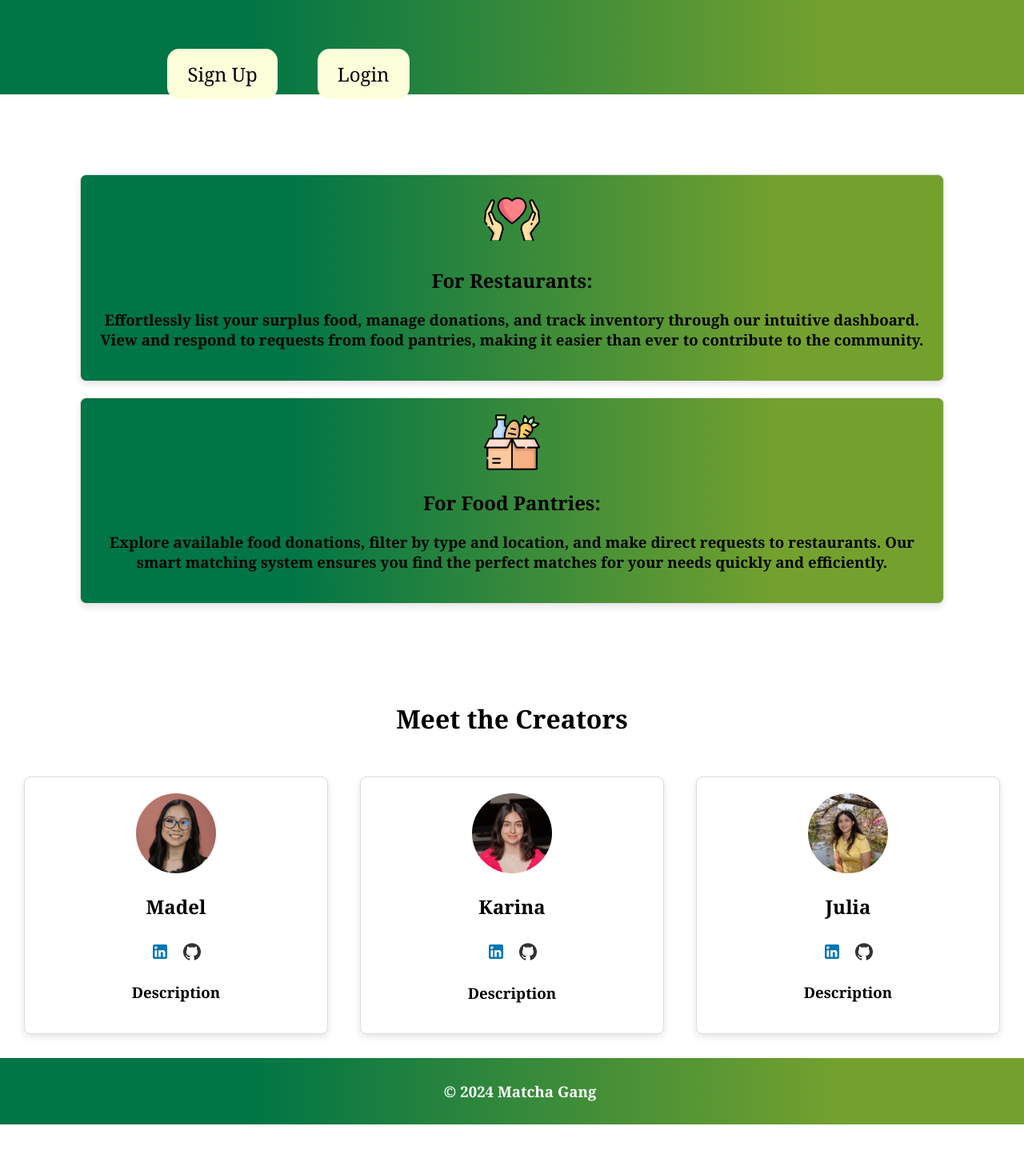
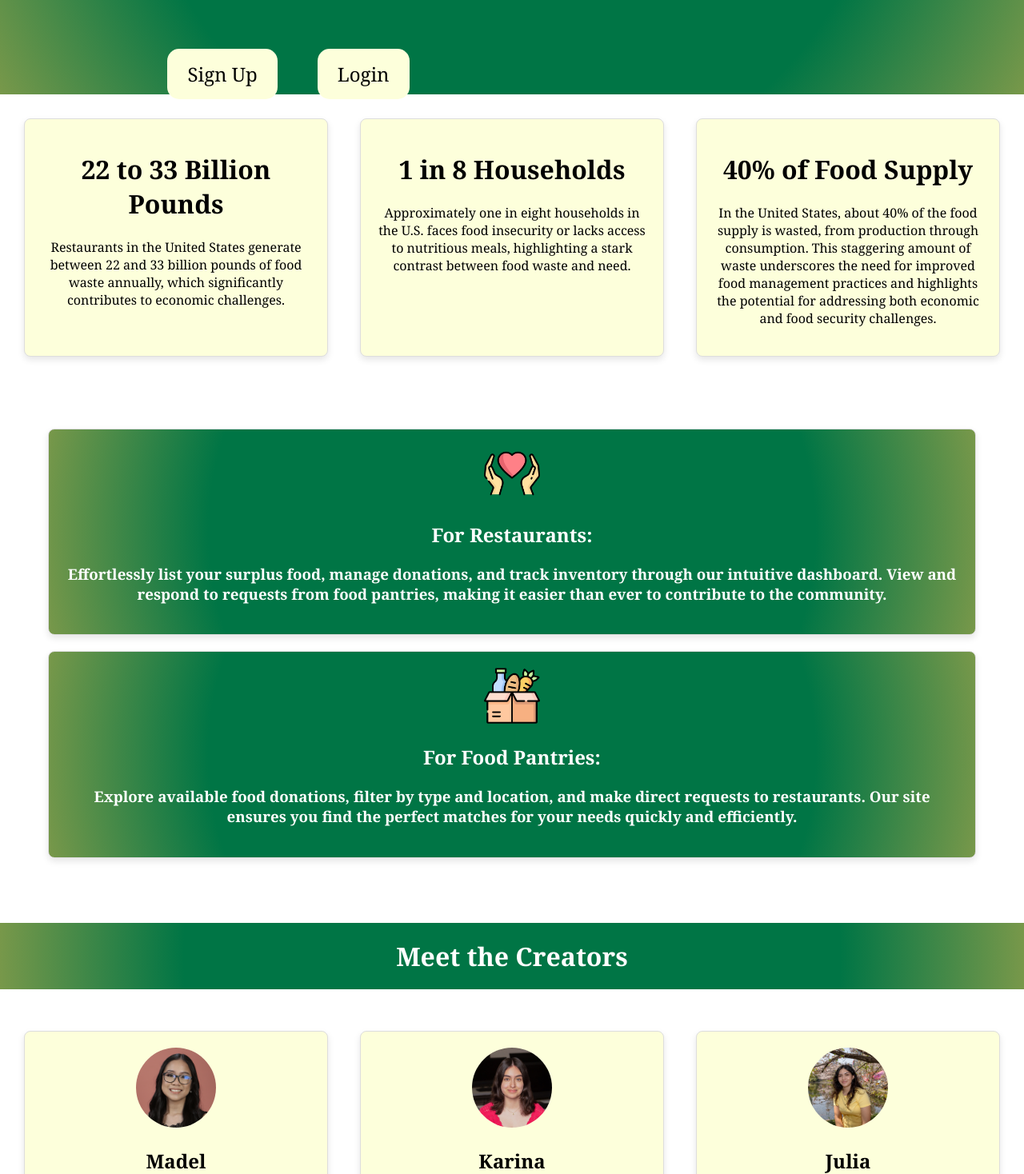
Before and after one commit to FTL-2024-Pod-C/leftover-love-ui, a React (Vite) app: page / in a window 1280 px wide. Shown: the part 662-2130 px from the top of the page at 80% size. Before the commit the page ends 2068 px from the top, so only its background shows below. Built offline with nearby package versions, Linux system fonts and the light colour scheme.

Commit message:
edits to css on landing page

```diff
--- a/src/Components/Footer/Footer.css
+++ b/src/Components/Footer/Footer.css
@@ -1,5 +1,6 @@
 .footer {
-    background: linear-gradient(90deg, rgba(0,117,69,1) 24%, rgba(116,161,46,1) 81%);
+    /* background: linear-gradient(90deg, rgba(0,117,69,1) 24%, rgba(116,161,46,1) 81%); */
+    background: radial-gradient(circle, rgba(0,117,69,1) 64%, rgba(120,152,74,1) 100%);
     color: white;
     text-align: center;
     padding: 10px;
--- a/src/Pages/EditProfilePageRestaurant.jsx
+++ b/src/Pages/EditProfilePageRestaurant.jsx
@@ -89,7 +89,6 @@ const EditProfilePageRestaurant = () => {
   };
 
   const sendImageToBackend = async (imageUrl) => {
-    const restaurantId = 1; // Replace with the actual restaurant ID
     try {
       const response = await axios.put(`${import.meta.env.VITE_BACKEND_URL}/restaurants/${restaurant.id}`, {profile_photo: imageUrl});
       console.log('Profile photo updated successfully:', response.data);
--- a/src/Pages/LandingPage.css
+++ b/src/Pages/LandingPage.css
@@ -1,6 +1,6 @@
 .headline-section {
     background: rgb(0,117,69);
-    background: linear-gradient(90deg, rgba(0,117,69,1) 24%, rgba(116,161,46,1) 81%);
+    background: radial-gradient(circle, rgba(0,117,69,1) 64%, rgba(120,152,74,1) 100%);
     padding: 0 100px;
     display: flex;
     justify-content: center;
@@ -14,10 +14,6 @@
     flex-direction: column;
     color: white;
 }
-
-/* .headline-section {
-
-} */
 
 .bullet-points li {
     margin-bottom: 10px;
@@ -67,21 +63,23 @@
     flex-wrap: wrap;
     align-items: center;
     justify-content: space-evenly;
-    padding: 40px;
     margin: 50px;
-    border-radius: 25px;
 }
 
 .stats {
-    color: black;
-    background: linear-gradient(90deg, rgba(0,117,69,1) 24%, rgba(116,161,46,1) 81%);
+    /* background: linear-gradient(90deg, rgba(0,117,69,1) 24%, rgba(116,161,46,1) 81%); */
+    background: radial-gradient(circle, rgba(0,117,69,1) 64%, rgba(120,152,74,1) 100%);
     border-radius: 20px;
     text-align: center;
     padding: 20px;
-    background-color: purple;
+    border: 1px solid #ddd;
+    color: white;
+    border-radius: 8px;
+    padding: 20px;
+    margin: 10px;
+    box-shadow: 0 4px 8px rgba(0, 0, 0, 0.1);
+    transition: transform 0.2s, box-shadow 0.2s;
 }
-
-
 
 .leftSide {
     color: white;
@@ -90,6 +88,9 @@
 
 .causeText {
     text-align: center;
+    color: white;
+    padding: 20px;
+    background: radial-gradient(circle, rgba(0,117,69,1) 64%, rgba(120,152,74,1) 100%);
 }
 
 .gridContainer {
@@ -105,34 +106,26 @@
     text-align: center;
 }
 
-.stats {
-    border: 1px solid #ddd;
-    border-radius: 8px;
-    padding: 20px;
-    margin: 10px;
-    box-shadow: 0 4px 8px rgba(0, 0, 0, 0.1);
-    transition: transform 0.2s, box-shadow 0.2s;
-    }
-
 .stats:hover {
     transform: translateY(-10px);
     box-shadow: 0 8px 16px rgba(0, 0, 0, 0.2);
 }
 
 .gridBox {
-    background-color: #fff;
+    background-color: #fdffdb;;
     border: 1px solid #ddd;
     border-radius: 8px;
     padding: 20px;
     margin: 10px;
     text-align: center;
     box-shadow: 0 4px 8px rgba(0, 0, 0, 0.1);
+    transition: transform 0.2s, box-shadow 0.2s;
     }
 
 .gridBox:hover {
     transform: translateY(-10px);
     box-shadow: 0 8px 16px rgba(0, 0, 0, 0.2);
-    }
+}
 
 .statNumber {
     font-size: 2em;
--- a/src/Pages/LandingPage.jsx
+++ b/src/Pages/LandingPage.jsx
@@ -57,6 +57,21 @@ const goToSignUp = () => {
       </div>
     </div>
 
+    <div className="gridContainer">
+      <div className="gridBox">
+        <h1>22 to 33 Billion Pounds</h1>
+        <p>Restaurants in the United States generate between 22 and 33 billion pounds of food waste annually, which significantly contributes to economic challenges.</p>
+      </div>
+      <div className="gridBox">
+        <h1>1 in 8 Households</h1>
+        <p>Approximately one in eight households in the U.S. faces food insecurity or lacks access to nutritious meals, highlighting a stark contrast between food waste and need.</p>
+      </div>
+      <div className="gridBox">
+        <h1>40% of Food Supply</h1>
+        <p>In the United States, about 40% of the food supply is wasted, from production through consumption. This staggering amount of waste underscores the need for improved food management practices and highlights the potential for addressing both economic and food security challenges.</p>
+      </div>
+    </div>
+
 
     <div className='impact'>
       <div className='stats'>
@@ -67,7 +82,7 @@ const goToSignUp = () => {
       <div className='stats'>
         <img src={foodBox} className="statsImage" />
         <h2 className="numberStats">For Food Pantries:</h2>
-        <h3 className="statsD">Explore available food donations, filter by type and location, and make direct requests to restaurants. Our smart matching system ensures you find the perfect matches for your needs quickly and efficiently.</h3>
+        <h3 className="statsD">Explore available food donations, filter by type and location, and make direct requests to restaurants. Our site ensures you find the perfect matches for your needs quickly and efficiently.</h3>
       </div>
     </div>
 
@@ -98,7 +113,6 @@ const goToSignUp = () => {
           style={{ color: '#333' }}
           />
         </IconButton>
-        <h3>Description</h3>
       </div>
       <div className="gridBox">
         <img src={karina} alt="karina-img" className="creator-img" />
@@ -123,7 +137,6 @@ const goToSignUp = () => {
           style={{ color: '#333' }}
           />
         </IconButton>
-        <h3>Description</h3>
       </div>
       <div className="gridBox">
         <img src={julia} alt="julia-img" className="creator-img" />
@@ -148,7 +161,6 @@ const goToSignUp = () => {
           style={{ color: '#333' }}
           />
         </IconButton>
-        <h3>Description</h3>
       </div>
     </div>
 
```
